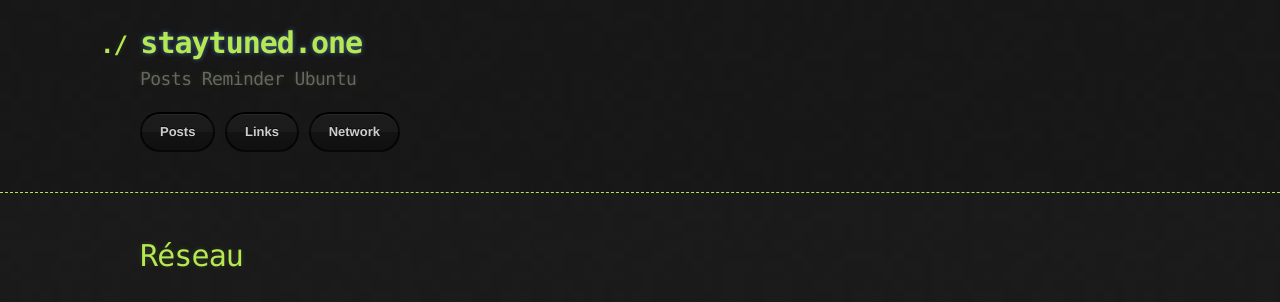
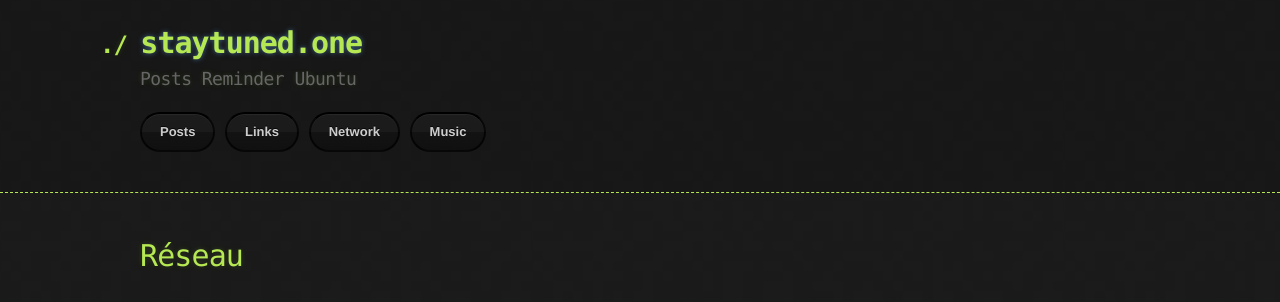
Before and after one commit to staytuned4/staytuned4.github.io, a Jekyll site: the page built from ip.md, in a window 1280 px wide. Shown: the top 302 px of the page. Built offline with Jekyll 4.4.1, drawn with Linux system fonts in a browser that asks for light colours; nearby versions of some CDN libraries.

Commit message:
Add files via upload

```diff
--- a/_data/navigation.yml
+++ b/_data/navigation.yml
@@ -4,3 +4,5 @@
   link: /links.html
 - name: Network
   link: /network.html
+- name: Music
+  link: /music.html
```
